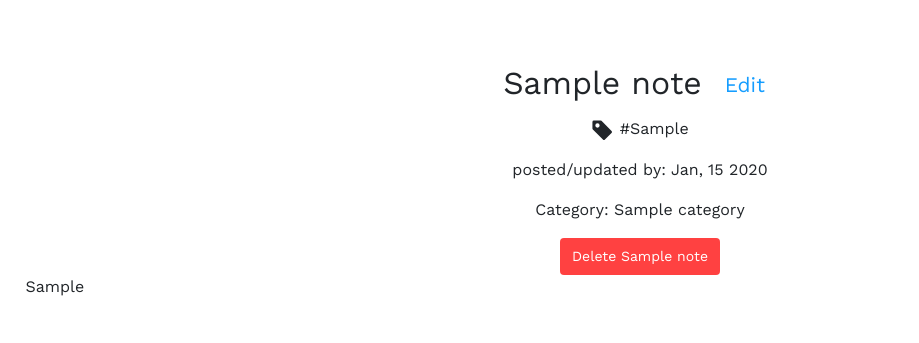
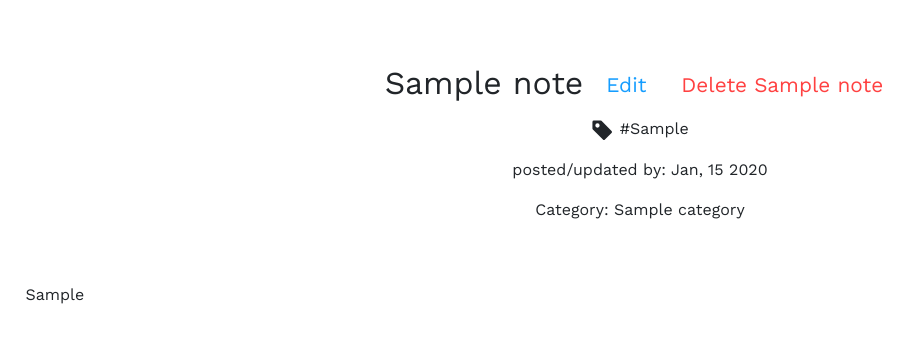
Before and after one commit to platosw/jayskine-notebook-app, a Flask app: template templates/detail_note.html in a window 1280 px wide. Shown: the part 80-423 px from the top of the page, without its empty margins (0-919 px from the left). Run offline with Flask 3, Linux system fonts and the light colour scheme; tables that the repository leaves empty hold one stand-in row (values such as "Sample post"); the template is opened without the code that fills it: values that come from a table or form of the project are taken from there, most other values are stand-ins (such as "Sample title", 1, 10 or a date in 2020); some libraries are stand-ins or nearby versions.

Commit message:
Updated styling create and detail note pages.

```diff
--- a/static/css/style.css
+++ b/static/css/style.css
@@ -239,13 +239,18 @@
 }
 
 #delete-user-btn {
-    background-color: rgb(255, 65, 65);
+    /* background-color: rgb(255, 65, 65); */
+    color: rgb(255, 65, 65);
 }
 
 #delete-user-btn:hover {
-    background-color: rgb(213, 0, 0);
+    /* background-color: rgb(213, 0, 0); */
+    color: rgb(213, 0, 0);
 }
 
+#detail-note-form {
+    margin: 5% 10% 5% 10%;
+}
 #user-delete-link {
     color: #fff;
 }
--- a/templates/create_note.html
+++ b/templates/create_note.html
@@ -3,6 +3,8 @@
 <form action="/add_note" method="POST">
     <div id="create-note-container" class="container">
         <h2>Create a new note</h2>
+        <br />
+        <div id="create-note-preview">{{ mde.preview }}</div>
         <br />
         <div id="add-note-container">
             <div class="form-group">
@@ -39,7 +41,7 @@
             </div>
         </div>
         {{ form.csrf_token }} {{ form.editor(class="form-control") }} {{
-        form.submit(class="btn") }} {{ mde.preview }}
+        form.submit(class="btn") }}
     </div>
 </form>
 {{ mde.js }} {% endblock %}
--- a/templates/detail_note.html
+++ b/templates/detail_note.html
@@ -9,6 +9,15 @@
             style="margin: 0 auto; font-size: 65%"
         >
             Edit
+        </button>
+        <button
+            id="delete-user-btn"
+            class="btn btn-link"
+            style="margin: 0 auto; font-size: 65%"
+        >
+            <a id="delete-note-btn" href="/delete_note/{{note.note_id}}"
+                >Delete {{note.title}}</a
+            >
         </button>
     </h2>
     {% if note.tags != "" %}
@@ -31,6 +40,7 @@
     <p>posted/updated by: {{note.entry_date.strftime('%b, %d %Y')}}</p>
     <p>Category: {% if note.category %} {{note.category.name}} {% endif %}</p>
 </div>
+<div id="detail-note-form">
     <div class="make-pretty" style="margin: 0 auto">{{mde.preview}}</div>
     <div id="edit_note" hidden style="margin: 0 auto">
         <form action="/edit_note" method="POST">
@@ -57,8 +67,8 @@
                 <div class="edit-note-form">
                     <label style="margin-left: 2%">Category: </label>
                     <select name="note_category" class="form-select">
-                    {% for category in categories %} {% if category.user.email
-                    == session.user.email %}
+                        {% for category in categories %} {% if
+                        category.user.email == session.user.email %}
                         <option value="{{category.category_id}}">
                             {{category.name}}
                         </option>
@@ -71,12 +81,6 @@
             <input type="submit" value="Submit" class="btn btn-primary" />
         </form>
     </div>
-<div id="delete_note" style="text-align: center">
-    <button id="delete-user-btn" class="btn">
-        <a id="delete-note-btn" href="/delete_note/{{note.note_id}}"
-            >Delete {{note.title}}</a
-        >
-    </button>
 </div>
 <script>
     document.querySelector("#edit-btn").addEventListener("click", () => {
```
Also changed, not shown: static/js/AllNotes.jsx (+9 -0 lines). Lines whose indentation alone changed are shown as unchanged.
